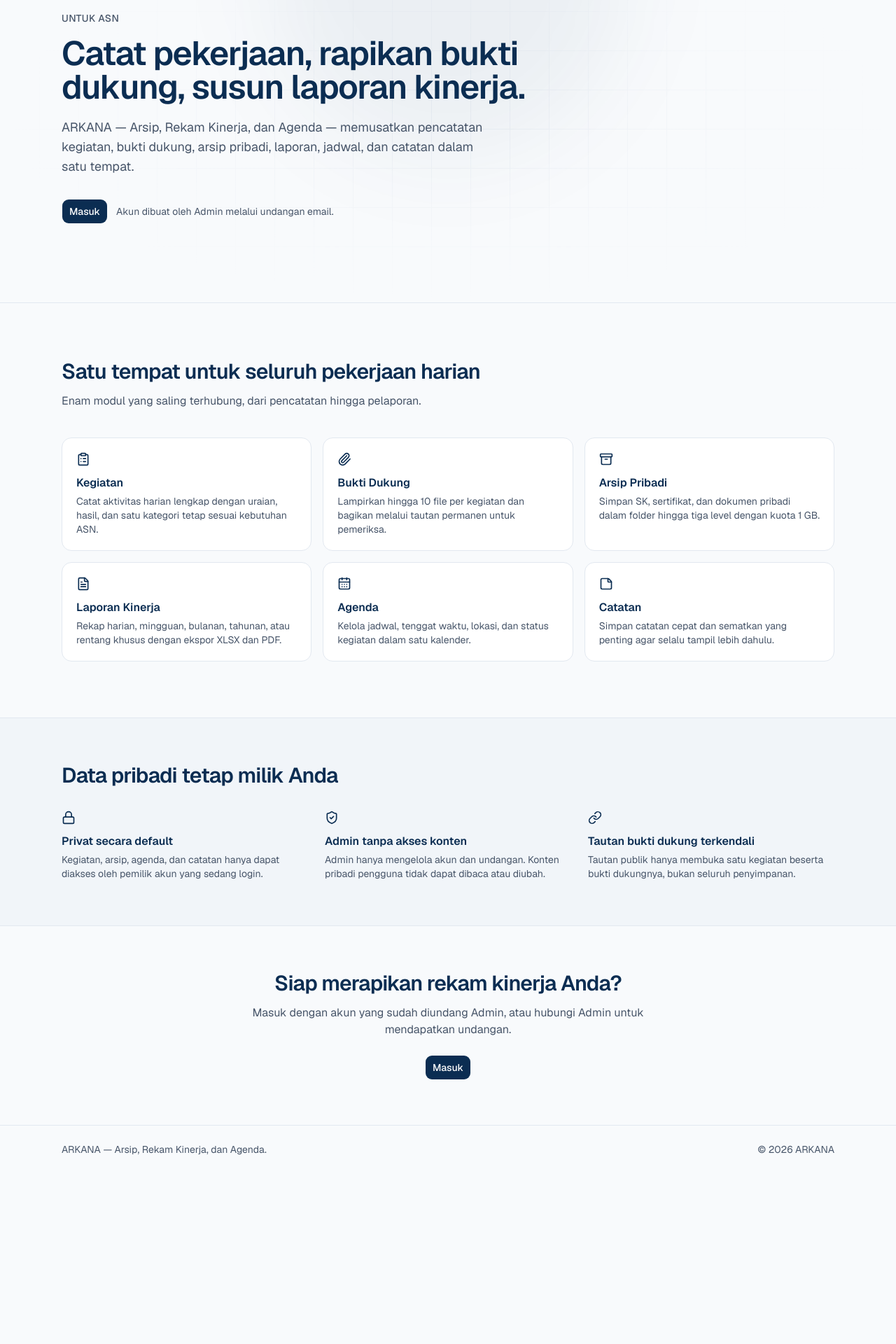
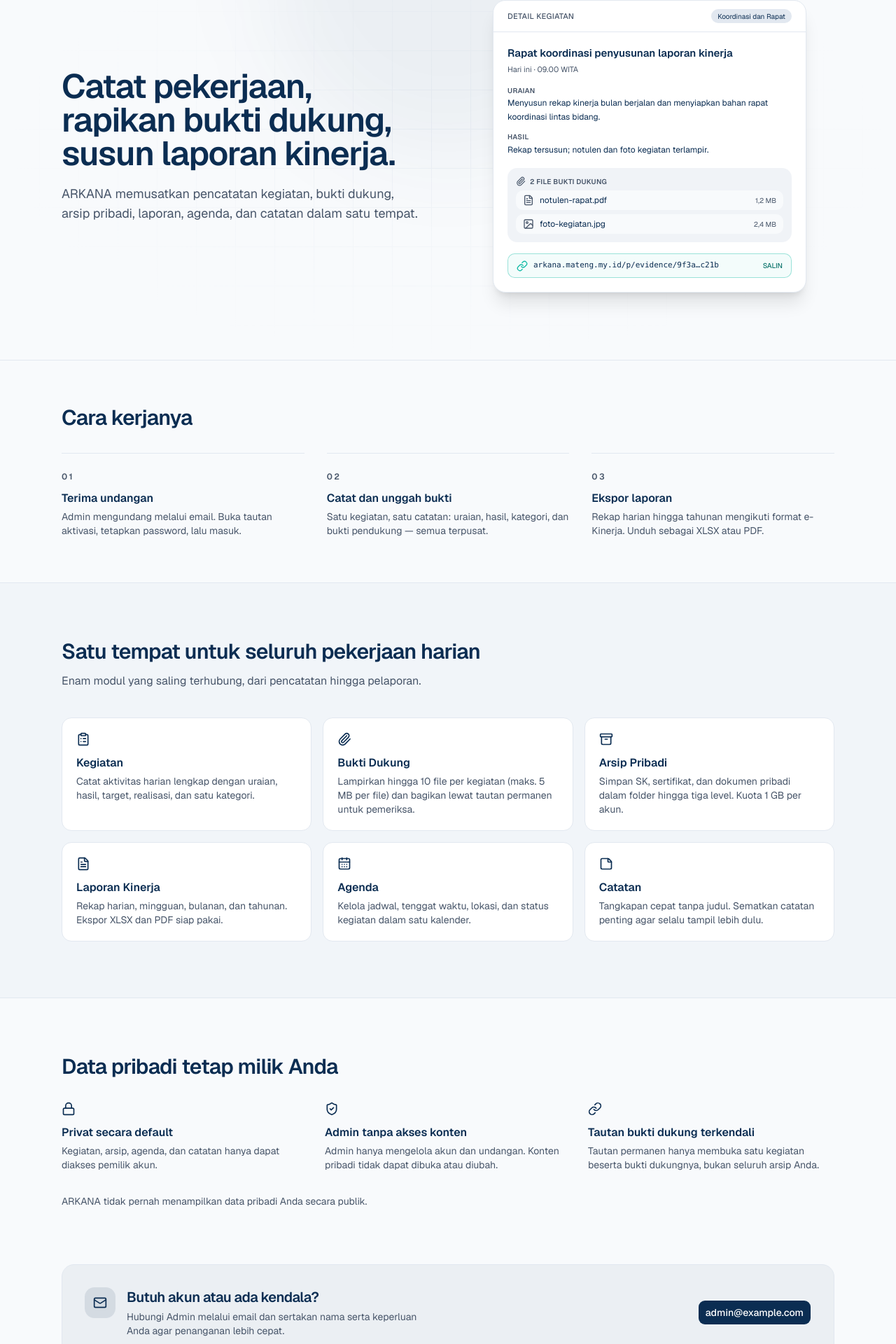
Before and after one commit to ardii2711/arkana, a Next.js app in the folder frontend/: page / in a window 1280 px wide. Shown: the part 157-2077 px from the top of the page at 70% size. Before the commit the page ends 1833 px from the top, so only its background shows below. Built offline with nearby package versions, Linux system fonts and the light colour scheme; no server answers.

Commit message:
feat(frontend): revamp public landing page

```diff
--- a/frontend/src/app/(public)/layout.tsx
+++ b/frontend/src/app/(public)/layout.tsx
@@ -3,6 +3,7 @@ import type { ReactNode } from 'react';
 
 import { BrandLogo } from '@/components/shared/brand-logo';
 import { ThemeToggle } from '@/components/shared/theme-toggle';
+import { env } from '@/config/env';
 
 import { PublicSessionCta } from './public-session-cta';
 
@@ -12,7 +13,7 @@ export default function PublicLayout({ children }: { children: ReactNode }) {
       <header className="bg-background/80 sticky top-0 z-10 border-b backdrop-blur">
         <div className="mx-auto flex h-15 w-full max-w-6xl items-center justify-between gap-4 px-4 sm:px-6">
           <Link href="/" aria-label="ARKANA" className="flex items-center">
-            <BrandLogo variant="lockup" iconClassName="h-7.5" wordmarkClassName="h-4" />
+            <BrandLogo variant="lockup" iconClassName="h-7" wordmarkClassName="h-3.5" />
           </Link>
           <div className="flex items-center gap-1.5">
             <ThemeToggle />
@@ -25,8 +26,16 @@ export default function PublicLayout({ children }: { children: ReactNode }) {
 
       <footer className="border-t">
         <div className="text-muted-foreground mx-auto flex w-full max-w-6xl flex-col gap-1 px-4 py-6 text-sm sm:flex-row sm:items-center sm:justify-between sm:px-6">
-          <span>ARKANA — Arsip, Rekam Kinerja, dan Agenda.</span>
-          <span>© {new Date().getFullYear()} ARKANA</span>
+          <span>Arsip, Rekam Kinerja, dan Agenda.</span>
+          <div className="text-muted-foreground flex flex-wrap items-center gap-x-4 gap-y-1">
+            <a
+              href={`mailto:${env.NEXT_PUBLIC_CONTACT_EMAIL}`}
+              className="hover:text-foreground transition-colors"
+            >
+              {env.NEXT_PUBLIC_CONTACT_EMAIL}
+            </a>
+            <span>© {new Date().getFullYear()} ARKANA</span>
+          </div>
         </div>
       </footer>
     </div>
--- a/frontend/src/app/(public)/page.tsx
+++ b/frontend/src/app/(public)/page.tsx
@@ -3,8 +3,10 @@ import {
   CalendarDaysIcon,
   ClipboardListIcon,
   FileTextIcon,
+  ImageIcon,
   LinkIcon,
   LockIcon,
+  MailIcon,
   PaperclipIcon,
   ShieldCheckIcon,
   StickyNoteIcon,
@@ -12,7 +14,9 @@ import {
 } from 'lucide-react';
 import type { Metadata } from 'next';
 
-import { PublicSessionCta } from './public-session-cta';
+import { Badge } from '@/components/ui/badge';
+import { Button } from '@/components/ui/button';
+import { env } from '@/config/env';
 
 export const metadata: Metadata = {
   title: { absolute: 'ARKANA — Arsip, Rekam Kinerja, dan Agenda' },
@@ -24,25 +28,24 @@ const modules: { title: string; description: string; icon: LucideIcon }[] = [
   {
     title: 'Kegiatan',
     description:
-      'Catat aktivitas harian lengkap dengan uraian, hasil, dan satu kategori tetap sesuai kebutuhan ASN.',
+      'Catat aktivitas harian lengkap dengan uraian, hasil, target, realisasi, dan satu kategori.',
     icon: ClipboardListIcon,
   },
   {
     title: 'Bukti Dukung',
     description:
-      'Lampirkan hingga 10 file per kegiatan dan bagikan melalui tautan permanen untuk pemeriksa.',
+      'Lampirkan hingga 10 file per kegiatan (maks. 5 MB per file) dan bagikan lewat tautan permanen untuk pemeriksa.',
     icon: PaperclipIcon,
   },
   {
     title: 'Arsip Pribadi',
     description:
-      'Simpan SK, sertifikat, dan dokumen pribadi dalam folder hingga tiga level dengan kuota 1 GB.',
+      'Simpan SK, sertifikat, dan dokumen pribadi dalam folder hingga tiga level. Kuota 1 GB per akun.',
     icon: ArchiveIcon,
   },
   {
     title: 'Laporan Kinerja',
-    description:
-      'Rekap harian, mingguan, bulanan, tahunan, atau rentang khusus dengan ekspor XLSX dan PDF.',
+    description: 'Rekap harian, mingguan, bulanan, dan tahunan. Ekspor XLSX dan PDF siap pakai.',
     icon: FileTextIcon,
   },
   {
@@ -52,31 +55,120 @@ const modules: { title: string; description: string; icon: LucideIcon }[] = [
   },
   {
     title: 'Catatan',
-    description: 'Simpan catatan cepat dan sematkan yang penting agar selalu tampil lebih dahulu.',
+    description:
+      'Tangkapan cepat tanpa judul. Sematkan catatan penting agar selalu tampil lebih dulu.',
     icon: StickyNoteIcon,
+  },
+];
+
+const steps: { title: string; description: string }[] = [
+  {
+    title: 'Terima undangan',
+    description:
+      'Admin mengundang melalui email. Buka tautan aktivasi, tetapkan password, lalu masuk.',
+  },
+  {
+    title: 'Catat dan unggah bukti',
+    description:
+      'Satu kegiatan, satu catatan: uraian, hasil, kategori, dan bukti pendukung — semua terpusat.',
+  },
+  {
+    title: 'Ekspor laporan',
+    description:
+      'Rekap harian hingga tahunan mengikuti format e-Kinerja. Unduh sebagai XLSX atau PDF.',
   },
 ];
 
 const guarantees: { title: string; description: string; icon: LucideIcon }[] = [
   {
     title: 'Privat secara default',
-    description:
-      'Kegiatan, arsip, agenda, dan catatan hanya dapat diakses oleh pemilik akun yang sedang login.',
+    description: 'Kegiatan, arsip, agenda, dan catatan hanya dapat diakses pemilik akun.',
     icon: LockIcon,
   },
   {
     title: 'Admin tanpa akses konten',
     description:
-      'Admin hanya mengelola akun dan undangan. Konten pribadi pengguna tidak dapat dibaca atau diubah.',
+      'Admin hanya mengelola akun dan undangan. Konten pribadi tidak dapat dibuka atau diubah.',
     icon: ShieldCheckIcon,
   },
   {
     title: 'Tautan bukti dukung terkendali',
     description:
-      'Tautan publik hanya membuka satu kegiatan beserta bukti dukungnya, bukan seluruh penyimpanan.',
+      'Tautan permanen hanya membuka satu kegiatan beserta bukti dukungnya, bukan seluruh arsip Anda.',
     icon: LinkIcon,
   },
 ];
+
+function HeroVisual() {
+  return (
+    <div aria-hidden="true" className="relative mx-auto w-full max-w-md">
+      {/* Panel Detail Kegiatan */}
+      <div className="bg-card overflow-hidden rounded-2xl border shadow-xl">
+        <div className="flex items-center justify-between gap-3 border-b px-5 py-3">
+          <span className="text-muted-foreground text-[11px] font-medium tracking-wide uppercase">
+            Detail Kegiatan
+          </span>
+          <Badge variant="secondary" className="text-[10px] font-normal">
+            Koordinasi dan Rapat
+          </Badge>
+        </div>
+
+        <div className="p-5">
+          <p className="text-[15px] leading-snug font-semibold">
+            Rapat koordinasi penyusunan laporan kinerja
+          </p>
+          <p className="text-muted-foreground mt-1 text-[11px]">Hari ini · 09.00 WITA</p>
+
+          <div className="mt-4 space-y-3 text-xs">
+            <div>
+              <p className="text-muted-foreground text-[10px] font-semibold tracking-wide uppercase">
+                Uraian
+              </p>
+              <p className="mt-0.5 leading-relaxed">
+                Menyusun rekap kinerja bulan berjalan dan menyiapkan bahan rapat koordinasi lintas
+                bidang.
+              </p>
+            </div>
+            <div>
+              <p className="text-muted-foreground text-[10px] font-semibold tracking-wide uppercase">
+                Hasil
+              </p>
+              <p className="mt-0.5 leading-relaxed">
+                Rekap tersusun; notulen dan foto kegiatan terlampir.
+              </p>
+            </div>
+          </div>
+
+          <div className="bg-muted/50 mt-4 space-y-1.5 rounded-xl p-3 text-xs">
+            <div className="flex items-center gap-1.5 text-[10px] font-semibold tracking-wide text-muted-foreground uppercase">
+              <PaperclipIcon className="size-3.5" /> 2 file bukti dukung
+            </div>
+            <div className="flex items-center gap-2 rounded-lg bg-background px-2.5 py-1.5">
+              <FileTextIcon className="text-muted-foreground size-4 shrink-0" />
+              <span className="min-w-0 flex-1 truncate">notulen-rapat.pdf</span>
+              <span className="text-muted-foreground shrink-0 text-[10px]">1,2 MB</span>
+            </div>
+            <div className="flex items-center gap-2 rounded-lg bg-background px-2.5 py-1.5">
+              <ImageIcon className="text-muted-foreground size-4 shrink-0" />
+              <span className="min-w-0 flex-1 truncate">foto-kegiatan.jpg</span>
+              <span className="text-muted-foreground shrink-0 text-[10px]">2,4 MB</span>
+            </div>
+          </div>
+
+          <div className="mt-4 flex items-center gap-2 rounded-lg border border-[#14BBA6]/40 bg-[#14BBA6]/5 px-3 py-2">
+            <LinkIcon className="size-4 shrink-0 text-[#14BBA6]" />
+            <span className="min-w-0 flex-1 truncate font-mono text-[11px]">
+              arkana.mateng.my.id/p/evidence/9f3a…c21b
+            </span>
+            <span className="shrink-0 text-[10px] font-medium text-[#0F766E] uppercase dark:text-[#2DD4BF]">
+              Salin
+            </span>
+          </div>
+        </div>
+      </div>
+    </div>
+  );
+}
 
 export default function PublicHomePage() {
   return (
@@ -91,27 +183,39 @@ export default function PublicHomePage() {
           className="bg-primary/5 pointer-events-none absolute -top-48 left-1/2 size-128 -translate-x-1/2 rounded-full blur-3xl"
         />
 
-        <div className="relative mx-auto w-full max-w-6xl px-4 py-20 sm:px-6 sm:py-28">
-          <p className="text-muted-foreground text-sm font-medium tracking-wide uppercase">
-            Untuk ASN
-          </p>
-          <h1 className="font-heading mt-4 max-w-3xl text-4xl font-semibold tracking-tight text-balance sm:text-5xl">
+        <div className="relative mx-auto grid w-full max-w-6xl items-center gap-12 px-4 py-16 sm:px-6 sm:py-24 lg:grid-cols-2">
+          <div>
+            <h1 className="font-heading max-w-xl text-4xl font-semibold tracking-tight text-balance sm:text-5xl">
               Catat pekerjaan, rapikan bukti dukung, susun laporan kinerja.
             </h1>
-          <p className="text-muted-foreground mt-5 max-w-2xl text-lg text-pretty">
-            ARKANA — Arsip, Rekam Kinerja, dan Agenda — memusatkan pencatatan kegiatan, bukti
-            dukung, arsip pribadi, laporan, jadwal, dan catatan dalam satu tempat.
+            <p className="text-muted-foreground mt-5 max-w-lg text-lg text-pretty">
+              ARKANA memusatkan pencatatan kegiatan, bukti dukung, arsip pribadi, laporan, agenda,
+              dan catatan dalam satu tempat.
             </p>
-          <div className="mt-8 flex flex-wrap items-center gap-3">
-            <PublicSessionCta size="lg" />
-            <span className="text-muted-foreground text-sm">
-              Akun dibuat oleh Admin melalui undangan email.
-            </span>
           </div>
+          <HeroVisual />
         </div>
       </section>
 
-      <section className="mx-auto w-full max-w-6xl px-4 py-16 sm:px-6 sm:py-20">
+      <section className="mx-auto w-full max-w-6xl px-4 py-14 sm:px-6 sm:py-16">
+        <h2 className="font-heading text-2xl font-semibold tracking-tight sm:text-3xl">
+          Cara kerjanya
+        </h2>
+        <div className="mt-8 grid gap-8 sm:grid-cols-3">
+          {steps.map((step, index) => (
+            <div key={step.title} className="border-t pt-5">
+              <span className="text-muted-foreground text-xs font-semibold tracking-[0.2em]">
+                0{index + 1}
+              </span>
+              <h3 className="font-heading mt-2 font-semibold">{step.title}</h3>
+              <p className="text-muted-foreground mt-1 text-sm">{step.description}</p>
+            </div>
+          ))}
+        </div>
+      </section>
+
+      <section id="modul" className="bg-muted/30 scroll-mt-20 border-y">
+        <div className="mx-auto w-full max-w-6xl px-4 py-16 sm:px-6 sm:py-20">
           <h2 className="font-heading text-2xl font-semibold tracking-tight sm:text-3xl">
             Satu tempat untuk seluruh pekerjaan harian
           </h2>
@@ -128,10 +232,10 @@ export default function PublicHomePage() {
               </div>
             ))}
           </div>
+        </div>
       </section>
 
-      <section className="bg-muted/30 border-y">
-        <div className="mx-auto w-full max-w-6xl px-4 py-16 sm:px-6">
+      <section className="mx-auto w-full max-w-6xl px-4 py-16 sm:px-6 sm:py-20">
         <h2 className="font-heading text-2xl font-semibold tracking-tight sm:text-3xl">
           Data pribadi tetap milik Anda
         </h2>
@@ -144,19 +248,30 @@ export default function PublicHomePage() {
             </div>
           ))}
         </div>
-        </div>
+        <p className="text-muted-foreground mt-8 text-sm">
+          ARKANA tidak pernah menampilkan data pribadi Anda secara publik.
+        </p>
       </section>
 
-      <section className="mx-auto w-full max-w-6xl px-4 py-16 text-center sm:px-6">
-        <h2 className="font-heading text-2xl font-semibold tracking-tight sm:text-3xl">
-          Siap merapikan rekam kinerja Anda?
+      <section className="mx-auto w-full max-w-6xl px-4 pb-16 sm:px-6">
+        <div className="bg-primary/5 flex flex-col items-start gap-5 rounded-2xl border p-6 sm:flex-row sm:items-center sm:justify-between sm:p-8">
+          <div className="flex items-start gap-4">
+            <div className="bg-primary/10 text-primary flex size-11 shrink-0 items-center justify-center rounded-xl">
+              <MailIcon className="size-5" />
+            </div>
+            <div>
+              <h2 className="font-heading text-xl font-semibold tracking-tight">
+                Butuh akun atau ada kendala?
               </h2>
-        <p className="text-muted-foreground mx-auto mt-3 max-w-xl">
-          Masuk dengan akun yang sudah diundang Admin, atau hubungi Admin untuk mendapatkan
-          undangan.
+              <p className="text-muted-foreground mt-1 max-w-md text-sm">
+                Hubungi Admin melalui email dan sertakan nama serta keperluan Anda agar penanganan
+                lebih cepat.
               </p>
-        <div className="mt-6 flex justify-center">
-          <PublicSessionCta size="lg" />
+            </div>
+          </div>
+          <Button asChild size="lg" className="shrink-0">
+            <a href={`mailto:${env.NEXT_PUBLIC_CONTACT_EMAIL}`}>{env.NEXT_PUBLIC_CONTACT_EMAIL}</a>
+          </Button>
         </div>
       </section>
     </>
--- a/frontend/src/components/layout/app-shell.tsx
+++ b/frontend/src/components/layout/app-shell.tsx
@@ -70,7 +70,7 @@ function AppHeader() {
         <SidebarTrigger />
       ) : (
         <Link href="/dashboard" aria-label="ARKANA — Dashboard">
-          <BrandLogo variant="wordmarkOnly" className="h-4 w-auto" />
+          <BrandLogo variant="wordmarkOnly" className="h-3.5 w-auto" />
         </Link>
       )}
       <div className="ml-auto">
--- a/frontend/src/components/layout/app-sidebar.tsx
+++ b/frontend/src/components/layout/app-sidebar.tsx
@@ -100,7 +100,7 @@ export function AppSidebar({ user }: { user: SessionUser }) {
             ) : (
               <SidebarMenuButton size="lg" asChild>
                 <Link href="/dashboard" aria-label="ARKANA — Dashboard">
-                  <BrandLogo variant="lockup" iconClassName="h-7.5" wordmarkClassName="h-4" />
+                  <BrandLogo variant="lockup" iconClassName="h-7" wordmarkClassName="h-3.5" />
                 </Link>
               </SidebarMenuButton>
             )}
--- a/frontend/src/config/env.ts
+++ b/frontend/src/config/env.ts
@@ -3,16 +3,18 @@ import { z } from 'zod';
 const schema = z.object({
   NEXT_PUBLIC_API_URL: z.url(),
   NEXT_PUBLIC_SITE_URL: z.url().optional(),
+  NEXT_PUBLIC_CONTACT_EMAIL: z.email(),
 });
 
 const parsed = schema.safeParse({
   NEXT_PUBLIC_API_URL: process.env.NEXT_PUBLIC_API_URL,
   NEXT_PUBLIC_SITE_URL: process.env.NEXT_PUBLIC_SITE_URL,
+  NEXT_PUBLIC_CONTACT_EMAIL: process.env.NEXT_PUBLIC_CONTACT_EMAIL,
 });
 
 if (!parsed.success) {
   throw new Error(
-    'Konfigurasi environment tidak valid: NEXT_PUBLIC_API_URL wajib berupa URL absolut (contoh: http://localhost:4000/api). NEXT_PUBLIC_SITE_URL bila diisi wajib URL absolut.',
+    'Konfigurasi environment tidak valid: NEXT_PUBLIC_API_URL wajib berupa URL absolut (contoh: http://localhost:4000/api). NEXT_PUBLIC_SITE_URL bila diisi wajib URL absolut. NEXT_PUBLIC_CONTACT_EMAIL wajib berupa alamat email valid.',
   );
 }
 
```
Also changed, not shown: 1 other file (tests, documents, lock files or other folders). Lines whose indentation alone changed are shown as unchanged.
